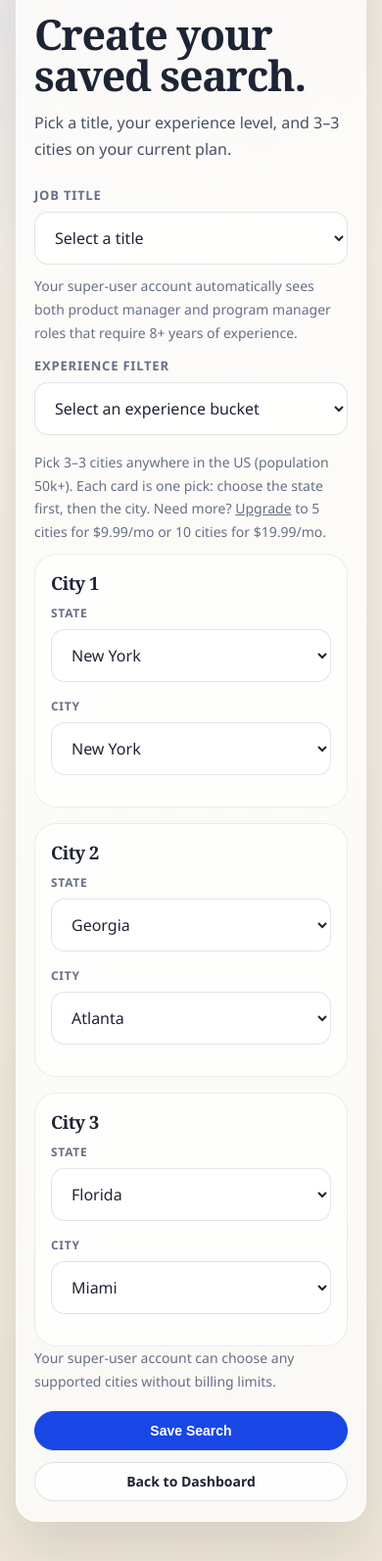
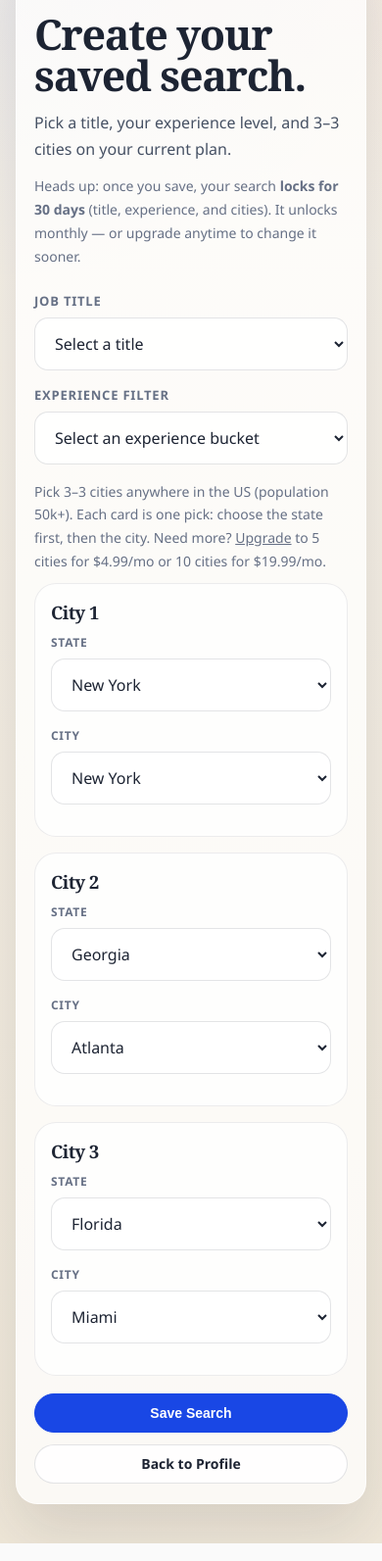
Before and after one commit to divinedavis/JordansJobFinder, a Flask app: page /search in a window 390 px wide. Shown: the part 174-1767 px from the top of the page at 98% size. Run offline with Flask 3, Linux system fonts and the light colour scheme; the visitor is signed in with stand-in values (Sample User, id 1); tables that the repository leaves empty hold one stand-in row (values such as "Sample post"); some libraries are stand-ins or nearby versions.

Commit message:
Reprice plans, add resume quota + 30-day search lock + Profile hub; fix city cap
Fixes the reported bug and restructures monetization.

Bug: non-PM tracks (finance/sales/IT/HR) seeded their own fixed city
sets (finance = 11 metros) ignoring the plan's city limit, so a free
user who picked Corporate Finance saw 11 cities on the dashboard.
Every track now caps its cities to the account's plan (city_limit_for);
existing over-limit searches were trimmed in production and the admin +
Frank comped to 10 cities so their bespoke tracks keep full coverage.

Plans (LIVE Stripe): Free = 3 cities + 10 AI-resume creations lifetime;
Plus $4.99/mo (was $9.99) = 5 cities + 25 resumes/month; Pro $19.99/mo
= 10 cities + unlimited resumes. New $4.99 price created via API and
wired to the city-5 checkout kind.

AI-resume quota: each NEW on-demand tailoring spends one credit
(re-downloads are free); free is 10 lifetime, paid tiers reset monthly.
The nightly bulk pre-generation is disabled — it would have handed free
users unlimited resumes for free; all tailoring is now on-demand and
quota-gated with an upgrade prompt when exhausted.

30-day search lock: saving freezes the whole search (title, experience,
cities) for 30 days; the form disables and the POST rejects while
locked, with a clear banner and an upgrade-to-unlock path. Upgrading a
tier clears the lock. The owner is never locked.

Profile hub (/profile): one place for plan + resume credits, Edit
search, resume upload (moved from /resume, which now redirects here),
and Manage subscription via the Stripe customer billing portal. Nav
"Resume" replaced by "Profile" (collapses into the mobile hamburger);
the dashboard "Edit search" pill is removed.

New subscription columns (migrated in prod): resume_credits_used,
resume_period_start, search_locked_until. Suite: 180 passed
(tests/test_plans.py covers the cap, lock, quota, and profile).

OWASP LLM review: resume tailoring now gated by a per-user quota,
reducing the LLM cost-DoS surface flagged in the last audit.

Co-Authored-By: Claude Fable 5 <noreply@anthropic.com>

```diff
--- a/app/routes.py
+++ b/app/routes.py
@@ -1,6 +1,7 @@
 import logging
 import os
 import re
+from datetime import timedelta
 
 from flask import (
     Blueprint,
@@ -41,8 +42,11 @@ from .payments import (
     BillingConfigurationError,
     cancel_subscription,
     construct_webhook_event,
+    consume_resume_credit,
+    create_billing_portal_session,
     create_checkout_session,
     handle_webhook_event,
+    resume_quota_state,
     stripe_configured,
     sync_checkout_result,
 )
@@ -54,8 +58,6 @@ from .analytics import (
     build_market_research,
 )
 from .searches import (
-    can_change_search,
-    requires_paid_city_override,
     revert_to_free_cities,
     valid_experience_bucket,
     valid_title_slug,
@@ -132,6 +134,22 @@ def city_limit_for(user, subscription) -> int:
     if is_admin_email(user.email):
         return 10
     return max(3, subscription.city_limit or 3)
+
+
+SEARCH_LOCK_DAYS = 30
+
+
+def _lock_search(subscription) -> None:
+    """Freeze the saved search for 30 days from now (caller commits)."""
+    subscription.search_locked_until = utc_now().replace(tzinfo=None) + timedelta(days=SEARCH_LOCK_DAYS)
+
+
+def search_locked(user, subscription) -> bool:
+    """Whether the saved search is currently frozen. The owner is never locked."""
+    if is_admin_email(user.email):
+        return False
+    until = subscription.search_locked_until
+    return until is not None and until > utc_now().replace(tzinfo=None)
 
 
 @web.get("/")
@@ -391,13 +409,16 @@ def billing():
         return redirect(url_for("web.billing"))
 
     subscription = ensure_subscription(user, db)
+    limit = city_limit_for(user, subscription)
+    resume = resume_quota_state(subscription, limit)
     return render_template(
         "billing.html",
         user=user,
         stripe_configured=stripe_configured(),
         publishable_key=current_app.config["STRIPE_PUBLISHABLE_KEY"],
         is_billing_exempt=is_admin_email(user.email),
-        city_limit=city_limit_for(user, subscription),
+        city_limit=limit,
+        resume=resume,
     )
 
 
@@ -474,13 +495,23 @@ def saved_search():
     subscription = ensure_subscription(user, db)
 
     if request.method == "POST":
+        # Search lock: after the first save the whole search (title, experience,
+        # cities) is frozen for 30 days. Upgrading a tier clears the lock.
+        if search_locked(user, subscription):
+            flash(
+                f"Your search is locked until {subscription.search_locked_until:%b %-d, %Y}. "
+                "Upgrade your plan to change it sooner.",
+                "error",
+            )
+            return redirect(url_for("web.saved_search"))
+
         title_slug = request.form.get("title_slug", "").strip()
         experience_bucket = request.form.get("experience_bucket", "").strip()
+        limit = city_limit_for(user, subscription)
 
         # Non-PM titles (finance/sales/IT/HR) select a whole track: the
-        # vertical's search is created/updated with its pinned city set (the
-        # 3-city picker below is PM-specific) and its tab appears on the
-        # dashboard immediately.
+        # vertical's search is created/updated with its pinned city set,
+        # capped to the account's plan limit (cities are a paid feature).
         vertical = TITLE_VERTICALS.get(title_slug, "pm")
 
         # One job title per account: choosing a title REPLACES any other
@@ -501,19 +532,19 @@ def saved_search():
                 db.add(search)
             search.title_slug = title_slug
             search.experience_bucket = experience_bucket
-            search.cities = list(VERTICAL_DEFAULT_CITIES[vertical])
+            search.cities = list(VERTICAL_DEFAULT_CITIES[vertical])[:limit]
             search.is_paid_city_override = False
             _enforce_single_title()
+            _lock_search(subscription)
             db.commit()
             try:
                 from .sync import rebuild_matches_for_user
                 rebuild_matches_for_user(user.id)
             except Exception:
                 logger.exception("Match rebuild after track add failed user_id=%d", user.id)
-            flash(f"Your dashboard now tracks {TITLE_LABELS.get(title_slug, title_slug)}.", "success")
+            flash(f"Your dashboard now tracks {TITLE_LABELS.get(title_slug, title_slug)}. Cities locked for 30 days.", "success")
             return redirect(url_for("web.dashboard", tab=vertical))
 
-        limit = city_limit_for(user, subscription)
         raw_cities = [
             request.form.get(f"city_{i}", "").strip() for i in range(1, limit + 1)
         ]
@@ -526,14 +557,6 @@ def saved_search():
             flash(validation.error, "error")
             return redirect(url_for("web.saved_search"))
 
-        if user.saved_search and not can_change_search(
-            user.saved_search.change_count,
-            subscription.unlimited_changes_unlocked,
-            user.email,
-        ):
-                flash("You have used your free search changes. Unlock unlimited changes to continue.", "error")
-                return redirect(url_for("web.dashboard"))
-
         if user.saved_search:
             search = user.saved_search
             search.change_count += 1
@@ -541,23 +564,19 @@ def saved_search():
             search = SavedSearch(user_id=user.id, vertical="pm")
             db.add(search)
 
-        is_paid_city_override = requires_paid_city_override(selected_cities, user.email)
-        if is_paid_city_override and not subscription.city_override_active:
-            flash("Custom cities require the $2.99 monthly city plan.", "error")
-            return redirect(url_for("web.saved_search"))
-
         search.title_slug = title_slug
         search.experience_bucket = experience_bucket
         search.cities = list(selected_cities)
-        search.is_paid_city_override = is_paid_city_override
+        search.is_paid_city_override = len(selected_cities) > 3
         _enforce_single_title()
+        _lock_search(subscription)
         db.commit()
         try:
             from .sync import rebuild_matches_for_user
             rebuild_matches_for_user(user.id)
         except Exception:
             logger.exception("Match rebuild after search edit failed user_id=%d", user.id)
-        flash("Saved search updated.", "success")
+        flash("Saved search updated. Your cities are locked for 30 days.", "success")
         return redirect(url_for("web.dashboard"))
 
     selected_search = user.saved_search
@@ -583,6 +602,8 @@ def saved_search():
         cities_by_state=cities_by_state(),
         can_use_custom_cities=subscription.city_override_active or is_superuser_email(user.email),
         is_superuser=is_superuser_email(user.email),
+        is_locked=search_locked(user, subscription),
+        locked_until=subscription.search_locked_until,
     )
 
 
@@ -612,6 +633,56 @@ def delete_account():
     return redirect(url_for("web.home"))
 
 
+@web.get("/profile")
+def profile():
+    """Account hub: plan + AI-resume credits, saved-search editing, resume
+    upload, and Stripe subscription management — all in one place."""
+    user = require_user()
+    if not user:
+        return redirect(url_for("web.sign_in"))
+    db = get_db()
+    user = db.get(User, user.id)
+    subscription = ensure_subscription(user, db)
+    limit = city_limit_for(user, subscription)
+    return render_template(
+        "profile.html",
+        user=user,
+        base_resume=user.base_resume,
+        subscription=subscription,
+        city_limit=limit,
+        resume=resume_quota_state(subscription, limit),
+        is_billing_exempt=is_admin_email(user.email),
+        is_locked=search_locked(user, subscription),
+        locked_until=subscription.search_locked_until,
+        has_stripe_customer=bool(subscription.stripe_customer_id),
+    )
+
+
+@web.post("/billing/portal")
+def billing_portal():
+    """Open the Stripe customer billing portal so the user can update their
+    card, switch, or cancel their subscription."""
+    user = require_user()
+    if not user:
+        return redirect(url_for("web.sign_in"))
+    db = get_db()
+    user = db.get(User, user.id)
+    subscription = ensure_subscription(user, db)
+    if not subscription.stripe_customer_id:
+        flash("You don't have a subscription to manage yet.", "warning")
+        return redirect(url_for("web.profile"))
+    try:
+        portal_url = create_billing_portal_session(
+            subscription.stripe_customer_id,
+            current_app.config["BASE_URL"] + url_for("web.profile"),
+        )
+    except BillingConfigurationError as exc:
+        logger.error("Billing portal error: %s", exc)
+        flash("Subscription management is temporarily unavailable.", "error")
+        return redirect(url_for("web.profile"))
+    return redirect(portal_url)
+
+
 @web.post("/sign-out")
 def sign_out():
     session.clear()
@@ -621,12 +692,8 @@ def sign_out():
 
 @web.get("/resume")
 def resume_page():
-    user = require_user()
-    if not user:
-        return redirect(url_for("web.sign_in"))
-    db = get_db()
-    user = db.get(User, user.id)
-    return render_template("resume.html", user=user, base_resume=user.base_resume)
+    # Resume management now lives in the Profile hub.
+    return redirect(url_for("web.profile"))
 
 
 @web.post("/resume/upload")
@@ -722,9 +789,20 @@ def resume_download_tailored(job_id: int):
         TailoredResume.user_id == user.id,
         TailoredResume.job_id == job_id,
     ).one_or_none()
-    if not tailored or not tailored.pdf_path or not os.path.exists(tailored.pdf_path):
-        # Not pre-built by the nightly sync — generate it on demand so a user who
-        # just signed up / uploaded a resume still gets a tailored PDF instantly.
+    already_built = bool(tailored and tailored.pdf_path and os.path.exists(tailored.pdf_path))
+    if not already_built:
+        # Creating a NEW tailored resume spends one AI-resume credit
+        # (free = 10 lifetime, $4.99 = 25/mo, $19.99 = unlimited). Re-downloading
+        # an already-built PDF is free.
+        subscription = ensure_subscription(user, db)
+        if not consume_resume_credit(subscription, city_limit_for(user, subscription)):
+            flash(
+                "You've used all your AI resume creations. Upgrade to $4.99/mo for "
+                "25 a month, or $19.99/mo for unlimited.",
+                "error",
+            )
+            return redirect(url_for("web.billing"))
+        # Not pre-built — generate it on demand.
         base = user.base_resume if user else None
         if not base:
             abort(404)
--- a/app/sync.py
+++ b/app/sync.py
@@ -277,7 +277,11 @@ def run_daily_sync(run_key: Optional[str] = None) -> dict:
     try:
         synced_jobs = upsert_shared_jobs()
         matched_jobs = rebuild_matches()
-        tailored = generate_tailored_resumes()
+        # Tailored resumes are NOT pre-generated in bulk anymore — each one is
+        # created on demand and counts against the user's AI-resume quota
+        # (free 10 lifetime / $4.99 25-mo / $19.99 unlimited). Pre-generating
+        # would hand free users unlimited resumes for free.
+        tailored = 0
         # Cleanup expired/used magic link tokens
         db.query(MagicLinkToken).filter(
             (MagicLinkToken.expires_at < datetime.now(timezone.utc))
--- a/app/templates/base.html
+++ b/app/templates/base.html
@@ -546,7 +546,7 @@
           <a href="{{ url_for('web.dashboard') }}">Dashboard</a>
           <a href="{{ url_for('web.analytics') }}">Analytics</a>
           <a href="{{ url_for('web.research') }}">Research</a>
-          <a href="{{ url_for('web.resume_page') }}">Resume</a>
+          <a href="{{ url_for('web.profile') }}">Profile</a>
           <a href="{{ url_for('web.feedback') }}">Feedback</a>
           {% if is_admin %}<a href="{{ url_for('web.feedback_admin') }}">Inbox</a>{% endif %}
           <form method="post" action="{{ url_for('web.sign_out') }}">
--- a/app/templates/dashboard.html
+++ b/app/templates/dashboard.html
@@ -27,7 +27,6 @@
           class="tab-pill{% if slug == active_tab %} active{% endif %}"
         >{{ tab_labels[slug] }}</a>
       {% endfor %}
-      <a class="tab-pill add" href="{{ url_for('web.saved_search') }}" title="Change your job title or cities">Edit search</a>
     </nav>
   </section>
 
--- a/app/templates/saved_search.html
+++ b/app/templates/saved_search.html
@@ -10,10 +10,23 @@
       Pick a title, your experience level, and 3&ndash;{{ city_limit }} cities on your current plan.
     </p>
 
-    <form method="post" style="margin-top: 24px;">
+    {% if is_locked %}
+      <div class="flash error" style="margin-top: 16px;">
+        Your search is locked until <strong>{{ locked_until.strftime('%b %-d, %Y') }}</strong>.
+        Searches lock for 30 days after saving. Want to change it sooner or add more cities?
+        <a href="{{ url_for('web.billing') }}">Upgrade your plan</a> to unlock it now.
+      </div>
+    {% else %}
+      <p class="muted" style="margin-top: 12px; max-width: 60ch;">
+        Heads up: once you save, your search <strong>locks for 30 days</strong>
+        (title, experience, and cities). It unlocks monthly — or upgrade anytime to change it sooner.
+      </p>
+    {% endif %}
+
+    <form method="post" style="margin-top: 24px;"{% if is_locked %} onsubmit="return false"{% endif %}>
       <input type="hidden" name="csrf_token" value="{{ csrf_token() }}">
       <label for="title_slug">Job Title</label>
-      <select id="title_slug" name="title_slug" required>
+      <select id="title_slug" name="title_slug" required {% if is_locked %}disabled{% endif %}>
         <option value="">Select a title</option>
         {% for option in title_options %}
           <option value="{{ option.slug }}" {% if saved_search and saved_search.title_slug == option.slug %}selected{% endif %}>
@@ -21,14 +34,9 @@
           </option>
         {% endfor %}
       </select>
-      {% if is_superuser %}
-      <p class="muted" style="margin-top: -6px; margin-bottom: 12px;">
-        Your super-user account automatically sees both product manager and program manager roles that require 8+ years of experience.
-      </p>
-      {% endif %}
 
       <label for="experience_bucket">Experience Filter</label>
-      <select id="experience_bucket" name="experience_bucket" required>
+      <select id="experience_bucket" name="experience_bucket" required {% if is_locked %}disabled{% endif %}>
         <option value="">Select an experience bucket</option>
         {% for option in experience_options %}
           <option value="{{ option.slug }}" {% if saved_search and saved_search.experience_bucket == option.slug %}selected{% endif %}>
@@ -42,7 +50,7 @@
         Each card is one pick: choose the state first, then the city.
         {% if city_limit == 3 %}
           Need more? <a href="{{ url_for('web.billing') }}">Upgrade</a> to 5 cities
-          for $9.99/mo or 10 cities for $19.99/mo.
+          for $4.99/mo or 10 cities for $19.99/mo.
         {% endif %}
       </p>
       <div class="grid three">
@@ -51,14 +59,14 @@
         <div data-city-pair class="card" style="padding: 16px;">
           <h3 style="margin-bottom: 10px;">City {{ i }}</h3>
           <label for="state_{{ i }}" class="muted" style="font-size: 12px;">State</label>
-          <select id="state_{{ i }}" data-role="state" aria-label="State for city {{ i }}">
+          <select id="state_{{ i }}" data-role="state" aria-label="State for city {{ i }}"{% if is_locked %} disabled{% endif %}>
             <option value="">All states</option>
             {% for abbr, name in state_options %}
               <option value="{{ abbr }}" {% if slot.state == abbr %}selected{% endif %}>{{ name }}</option>
             {% endfor %}
           </select>
           <label for="city_{{ i }}" class="muted" style="font-size: 12px;">City</label>
-          <select id="city_{{ i }}" name="city_{{ i }}" data-role="city"{% if i <= 3 %} required{% endif %}>
+          <select id="city_{{ i }}" name="city_{{ i }}" data-role="city"{% if i <= 3 %} required{% endif %}{% if is_locked %} disabled{% endif %}>
             <option value="">{{ "Select a city" if i <= 3 else "Optional city" }}</option>
             {% for abbr, name in state_options %}
               <optgroup label="{{ name }}" data-state="{{ abbr }}">
@@ -73,19 +81,13 @@
       </div>
       <script src="{{ url_for('static', filename='js/citypicker.js') }}" defer></script>
 
-      <p class="muted">
-        {% if is_superuser %}
-          Your super-user account can choose any supported cities without billing limits.
-        {% elif can_use_custom_cities %}
-          Custom city replacement is active on this account.
+      <div class="button-row">
+        {% if is_locked %}
+          <a class="button" href="{{ url_for('web.billing') }}">Upgrade to unlock</a>
         {% else %}
-          Custom city replacement requires the $2.99 monthly city plan. Without that plan, keep the default cities unchanged.
+          <button class="button" type="submit">Save Search</button>
         {% endif %}
-      </p>
-
-      <div class="button-row">
-        <button class="button" type="submit">Save Search</button>
-        <a class="button secondary" href="{{ url_for('web.dashboard') }}">Back to Dashboard</a>
+        <a class="button secondary" href="{{ url_for('web.profile') }}">Back to Profile</a>
       </div>
     </form>
   </section>
```
Also changed, not shown: CLAUDE.md (+28 -0 lines), app/models.py (+9 -1 lines), app/payments.py (+73 -4 lines), app/templates/billing.html (+31 -16 lines), app/templates/profile.html (added, +101 -0 lines), tests/test_city_tiers.py (+1 -1 lines), tests/test_dashboard.py (+3 -3 lines), tests/test_hr_vertical.py (+5 -4 lines), tests/test_plans.py (added, +121 -0 lines), tests/test_resumes.py (+10 -6 lines), tests/test_smoke.py (+8 -1 lines).
